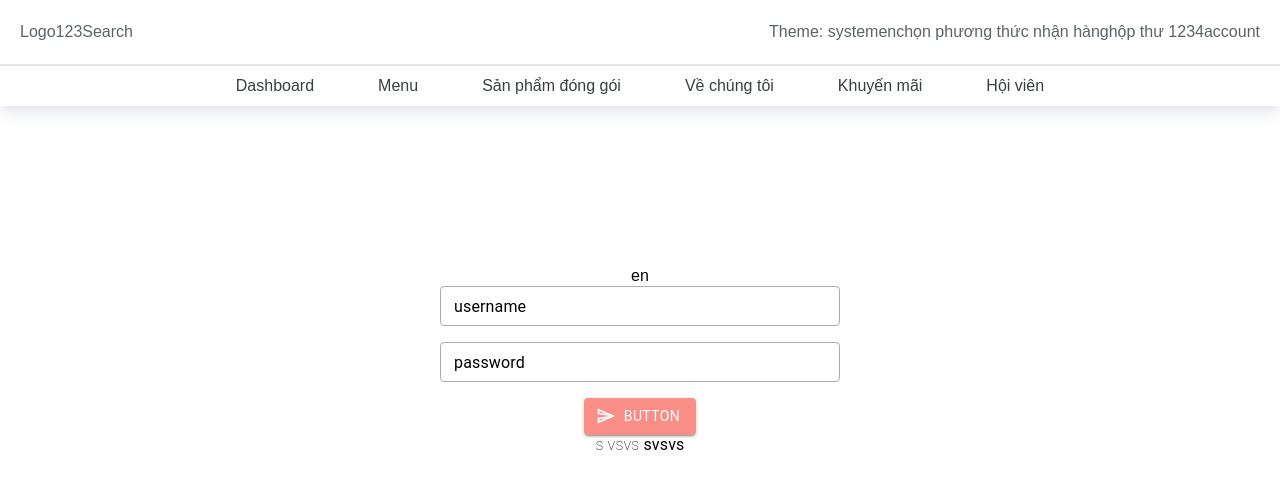
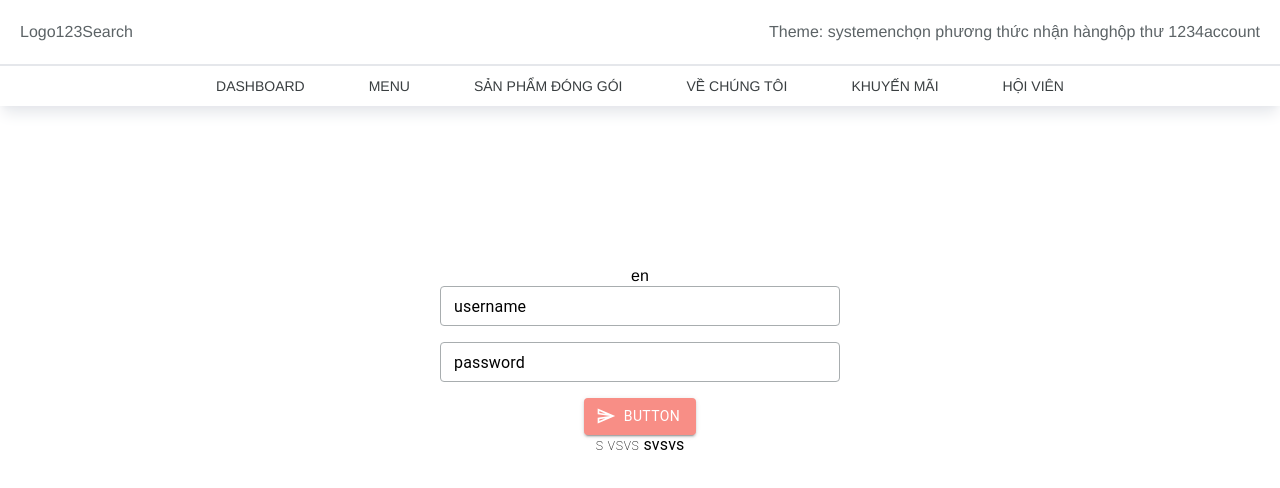
Before and after one commit to congtran8991/coffee_shop_fe, a Next.js app in the folder coffee_fee/: page /example in a window 1280 px wide. Shown: the top 488 px of the page. Built offline with nearby package versions, Linux system fonts and the light colour scheme.

Commit message:
add code

```diff
--- a/coffee_fee/app/layout.tsx
+++ b/coffee_fee/app/layout.tsx
@@ -12,10 +12,18 @@ import Theme from '@/provider/Theme';
 import { I18nProvider } from '@/provider/I18n';
 import KPortal from '@/containers/portal';
 
-const geistSans = Geist({
-  variable: '--font-geist-sans',
+import { Arimo } from 'next/font/google';
+
+const arimo = Arimo({
   subsets: ['latin'],
+  weight: ['400', '700'], // Chỉ tải các weight cần thiết
+  display: 'swap',
 });
+
+// const geistSans = Geist({
+//   variable: '--font-geist-sans',
+//   subsets: ['latin'],
+// });
 
 const geistMono = Geist_Mono({
   variable: '--font-geist-mono',
@@ -34,9 +42,7 @@ export default function RootLayout({
 }>) {
   return (
     <html className="light" suppressHydrationWarning>
-      <body
-        className={`${geistSans.variable} ${geistMono.variable} antialiased`}
-      >
+      <body className={`${arimo.className} ${geistMono.variable} antialiased`}>
         <I18nProvider>
           <ReduxToolkitProvider>
             <Theme>
--- a/coffee_fee/app/page.tsx
+++ b/coffee_fee/app/page.tsx
@@ -1,13 +1,17 @@
 'use client';
 
 import Carousel from '@/components/slide/Carousel';
+import TitleSection from '@/components/title/Section';
 import KColors from '@/constants/colors';
 import { useAppDispatch, useAppSelector } from '@/hooks/redux-toolkit';
 import KContainer from '@/lib/Container';
 import KInput from '@/lib/Input';
+import KText from '@/lib/Text';
 import { increase } from '@/stores/redux-toolkit/counter/slice';
 import { showToast } from '@/utils/common';
 import PortalHandle from '@/utils/portal';
+import { Grid2 } from '@mui/material';
+import Grid from '@mui/material/Grid2';
 
 import Image from 'next/image';
 import { useTranslation } from 'react-i18next';
@@ -19,6 +23,20 @@ export default function Home() {
   return (
     <>
       <Carousel />
+      <TitleSection
+        title={'BST Tea Latte - Bánh Banaberry mới!'}
+        color={KColors.primary.severe}
+      />
+
+      <KContainer.View className="container">
+        <Grid container>
+          <Grid size={{ xs: 2.4 }}>1</Grid>
+          <Grid size={{ xs: 2.4 }}>1</Grid>
+          <Grid size={{ xs: 2.4 }}>1</Grid>
+          <Grid size={{ xs: 2.4 }}>1</Grid>
+          <Grid size={{ xs: 2.4 }}>1</Grid>
+        </Grid>
+      </KContainer.View>
     </>
   );
 }
--- a/coffee_fee/components/header/Nav.WrapTab.tsx
+++ b/coffee_fee/components/header/Nav.WrapTab.tsx
@@ -15,7 +15,7 @@ const WrapTab = ({ children, title, isSubTab }: IProps) => {
       <KContainer.View className="relative group">
         {/* Menu chính */}
         <Link
-          className="text-customGray-severe hover:text-primary-moderate"
+          className="text-sm uppercase text-customGray-severe hover:text-primary-moderate"
           href="/"
         >
           {title}
@@ -23,7 +23,7 @@ const WrapTab = ({ children, title, isSubTab }: IProps) => {
 
         {/* Menu con */}
         {isSubTab && (
-          <KContainer.View className="absolute left-0 mt-4 w-64 bg-white shadow-lg border border-customGray-light rounded-md opacity-0 invisible group-hover:opacity-100 group-hover:visible transition-all duration-300">
+          <KContainer.View className="absolute z-50 left-0 mt-4 w-64 bg-white shadow-lg border border-customGray-light rounded-md opacity-0 invisible group-hover:opacity-100 group-hover:visible transition-all duration-300">
             {/* Tam giác nhọn */}
             <KContainer.View className="absolute top-[-8px] left-6 w-0 h-0 border-l-8 border-r-8 border-b-8 border-l-transparent border-r-transparent border-b-white"></KContainer.View>
 
--- /dev/null
+++ b/coffee_fee/components/item/Product.tsx
@@ -0,0 +1,7 @@
+import { memo } from 'react';
+
+const ItemProduct = () => {
+  return <div></div>;
+};
+
+export default memo(ItemProduct);
--- a/coffee_fee/components/slide/Carousel.tsx
+++ b/coffee_fee/components/slide/Carousel.tsx
@@ -20,7 +20,7 @@ function SimpleSlider() {
     arrows: false,
   };
   return (
-    <div className="container">
+    <div className="xl:container">
       <Slider {...settings}>
         <div style={{ width: '100%' }}>
           <Image
--- /dev/null
+++ b/coffee_fee/components/title/Section.tsx
@@ -0,0 +1,26 @@
+import { TypeKColors } from '@/constants/colors';
+import KContainer from '@/lib/Container';
+import KText from '@/lib/Text';
+import { memo } from 'react';
+
+interface IProps {
+  color: TypeKColors;
+  title: string;
+}
+
+const TitleSection = ({ color, title }: IProps) => {
+  return (
+    <KContainer.View pdX="1rem" pdY="0.75rem">
+      <KText.Base
+        fontWeight="bold"
+        color={color}
+        fontSize="1.5rem"
+        textAlign="center"
+      >
+        {title}
+      </KText.Base>
+    </KContainer.View>
+  );
+};
+
+export default memo(TitleSection);
--- a/coffee_fee/lib/Container/Base.tsx
+++ b/coffee_fee/lib/Container/Base.tsx
@@ -3,6 +3,7 @@
 import React, { memo } from 'react';
 import styleHelper from '../common';
 import { KViewProps } from './helpers';
+import { Box } from '@mui/material';
 
 const BaseContainer = React.forwardRef<HTMLInputElement, KViewProps>(
   (props, ref) => {
@@ -15,28 +16,30 @@ const BaseContainer = React.forwardRef<HTMLInputElement, KViewProps>(
       color,
       width,
       height,
+      textAlign,
       ...rest
     } = props;
     const { spacing, layout, remaining } = styleHelper.destructStyles(rest);
 
     return (
-      <div
+      <Box
         ref={ref}
         onClick={onPress}
         className={className}
+        {...spacing}
         style={{
           fontSize,
           ...style,
-          ...spacing,
           ...layout,
           ...remaining,
           color,
           width,
           height,
+          textAlign,
         }}
       >
         {children}
-      </div>
+      </Box>
     );
   },
 );
--- a/coffee_fee/lib/Container/helpers.ts
+++ b/coffee_fee/lib/Container/helpers.ts
@@ -4,6 +4,7 @@ import { SizeText, TypeLayout, TypeSpacing } from '@/constants/spacing';
 export interface KViewProps extends TypeSpacing, TypeLayout {
   width?: string | number;
   height?: string | number;
+  textAlign?: 'left' | 'right' | 'center';
   color?: string | TypeKColors;
   fontSize?: SizeText;
   className?: string;
```
Also changed, not shown: 1 other file (tests, documents, lock files or other folders).
